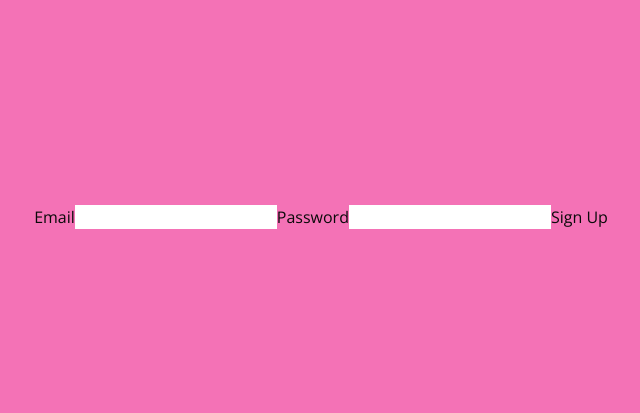
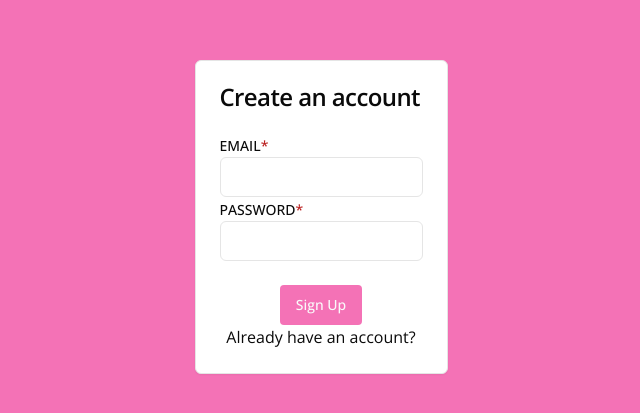
Before and after one commit to sandeepdotcode/discord-clone, a Next.js app: page /sign-up in a window 1280 px wide. Shown: the part 183-596 px from the top of the page, without its empty margins (319-959 px from the left). Built offline with nearby package versions, Linux system fonts and the light colour scheme.

Commit message:
Modify signup page layout & Add signup redirects

```diff
--- /dev/null
+++ b/app/(auth)/(routes)/sign-up/initial-setup/page.tsx
@@ -0,0 +1,7 @@
+async function InitialSetup() {
+	return (
+		<div>Set up your account</div>
+	);
+}
+
+export default InitialSetup;
--- /dev/null
+++ b/app/(auth)/(routes)/sign-up/verify-banner/page.tsx
@@ -0,0 +1,29 @@
+import { createServerComponentClient } from "@supabase/auth-helpers-nextjs";
+import { cookies } from 'next/headers';
+import { redirect } from 'next/navigation';
+
+async function VerifyBanner() {
+	const supabase = createServerComponentClient({ cookies });
+
+	const {
+		data: { user },
+	} = await supabase.auth.getUser();
+
+  const {
+    data: publicUser,
+  } = await supabase.from("users").select("username").eq("id", user?.id).single();
+
+	if(user?.confirmed_at && publicUser?.username === null) {
+		redirect('/sign-up/initial-setup');
+	}
+
+	if(publicUser?.username) {
+		redirect('/');
+	}
+
+	return (
+		<div>Please verify your email to continue</div>
+	);
+}
+
+export default VerifyBanner;
--- a/app/(main)/layout.tsx
+++ b/app/(main)/layout.tsx
@@ -17,6 +17,14 @@ async function MainLayout({
     redirect('/login');
   }
 
+  const {
+    data: publicUser,
+  } = await supabase.from("users").select("username").eq("id", user?.id).single();
+
+  if (publicUser?.username === null) {
+    redirect('/sign-up/initial-setup');
+  }
+
   return (
     <>{ children }</>
   )
--- a/app/auth/sign-up/route.ts
+++ b/app/auth/sign-up/route.ts
@@ -4,11 +4,11 @@ import { NextResponse } from 'next/server'
 
 export const dynamic = 'force-dynamic'
 
-export async function POST(request) {
+export async function POST(request: Request) {
   const requestUrl = new URL(request.url)
   const formData = await request.formData()
-  const email = formData.get('email')
-  const password = formData.get('password')
+  const email = String(formData.get('email'))
+  const password = String(formData.get('password'))
   const supabase = createRouteHandlerClient({ cookies })
 
   await supabase.auth.signUp({
@@ -19,7 +19,7 @@ export async function POST(request) {
     },
   })
 
-  return NextResponse.redirect(requestUrl.origin, {
+  return NextResponse.redirect(`${requestUrl.origin}/sign-up/verify-banner`, {
     status: 301,
   })
 }
--- a/components/auth/SignUp.tsx
+++ b/components/auth/SignUp.tsx
@@ -1,12 +1,56 @@
+import { Input } from "@/components/ui/input";
+import { Card, CardContent, CardFooter, CardHeader, CardTitle } from "@/components/ui/card";
+import { Label } from "@/components/ui/label";
+import Link from "next/link";
+import { Button } from "@/components/ui/button";
+
+/*
+interface DataItem {
+  id: string,
+  name: string,
+  type: string,
+  required: boolean,
+  helper?: string,
+}
+
+const data: DataItem[] = [
+  { id: "email", name: "EMAIL", type: "email", required: true },
+  { id: "dispName", name: "DISPLAY NAME", type: "text", required: false, helper: "This is how others see you" },
+  { id: "username", name: "USERNAME", type: "text", required: true, helper: "Only numbers, letters, underscores _, or periods . are supported" },
+  { id: "password", name: "PASSWORD", type: "password", required: true },
+]; */
+
 function SignUp() {
   return (
-    <form action="/auth/sign-up" method="post">
-      <label htmlFor="email">Email</label>
-      <input name="email" />
-      <label htmlFor="password">Password</label>
-      <input type="password" name="password" />
-      <button>Sign Up</button>
-    </form>
+    <Card className="rounded-md">
+      <CardHeader className="select-none">
+        <CardTitle>Create an account</CardTitle>
+      </CardHeader>
+      <CardContent>
+        <form action="/auth/sign-up" method="post" id="signUpForm">
+          <div>
+            <Label htmlFor="emailSignUp" className="select-none">EMAIL<span className="text-red-700">*</span></Label>
+            <Input type="email" name="email" id="emailSignUp" required />
+          </div>
+          <div>
+            <Label htmlFor="passwordSignUp" className="select-none">PASSWORD<span className="text-red-700">*</span></Label>
+            <Input type="password" name="password" id="passwordSignUp" required />
+          </div>
+
+          {/* data.map((item) => (
+            <div>
+              <Label htmlFor={`${item.id}SignUp`} className="select-none">{ item.name }</Label>
+              <Input type={item.type} name={item.id} id={`${item.id}SignUp`} required={item.required} />
+              { item.helper && <div>{ item.helper }</div> }
+            </div>
+          )) */}
+        </form>
+      </CardContent>
+      <CardFooter className="flex flex-col select-none">
+        <Button type="submit" form="signUpForm" className="bg-pink-400 rounded hover:bg-pink-500">Sign Up</Button>
+        <div><Link href="/login">Already have an account?</Link></div>
+      </CardFooter>
+    </Card>
   )
 }
 
```
